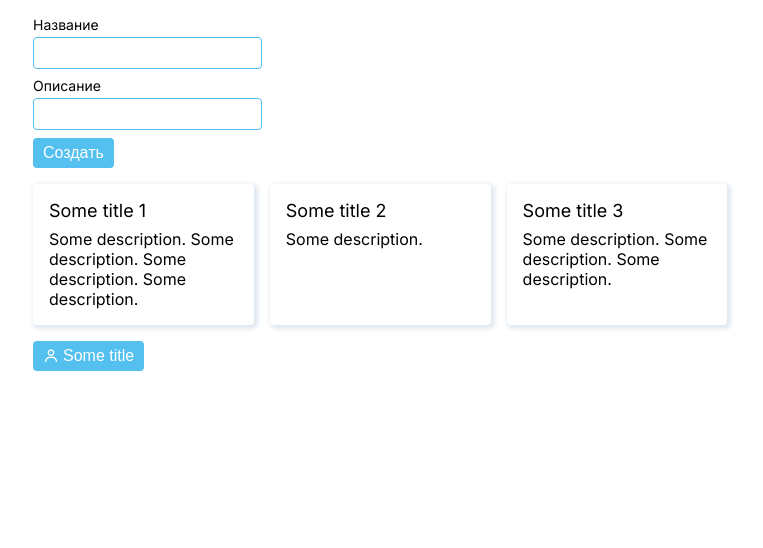
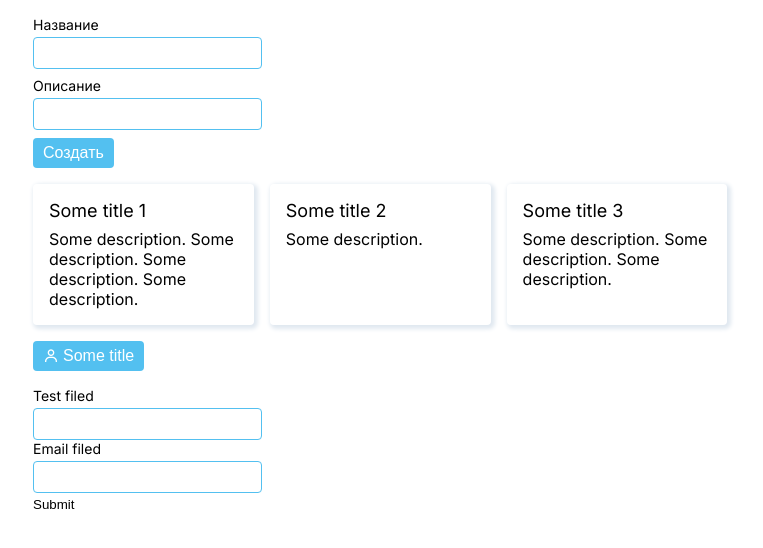
Before and after one commit to Gorschenko/react-app, a React (Create React App) app: page / in a window 1280 px wide. Shown: the top 548 px of the page, without its empty margins (23-786 px from the left). Built offline with nearby package versions, Linux system fonts and the light colour scheme.

Commit message:
Validation library has been added. New components have been created

```diff
--- a/package.json
+++ b/package.json
@@ -4,12 +4,15 @@
   "private": true,
   "dependencies": {
     "@craco/craco": "^7.1.0",
+    "@hookform/resolvers": "^3.1.0",
     "boxicons": "^2.1.4",
     "normalize.css": "^8.0.1",
     "prop-types": "^15.8.1",
     "react": "^18.2.0",
     "react-dom": "^18.2.0",
-    "react-scripts": "5.0.1"
+    "react-hook-form": "^7.43.9",
+    "react-scripts": "5.0.1",
+    "yup": "^1.1.1"
   },
   "scripts": {
     "start": "craco start",
--- a/src/components/App/App.js
+++ b/src/components/App/App.js
@@ -2,6 +2,7 @@ import React from 'react';
 import DefaultButton from 'components/base/DefaultButton/DefaultButton.js';
 import DefaultCard from 'components/base/DefaultCard/DefaultCard.js';
 import FormApp from 'components/App/FormApp/FormApp.js';
+import SimpleForm from 'components/SimpleForm/SimpleForm.js';
 import 'components/App/App.scss';
 
 export default class App extends React.Component {
@@ -54,6 +55,8 @@ export default class App extends React.Component {
           isDisabled={this.state.isDisbledButton}
           action={this.buttonAction}
         />
+
+        <SimpleForm />
       </div>
     )
   }
--- a/src/components/App/FormApp/FormApp.js
+++ b/src/components/App/FormApp/FormApp.js
@@ -19,6 +19,7 @@ export default class FormApp extends React.Component {
     }
     render() {
         return (
+            <div>
                 <form className={classes.formApp}>
                     <SimpleInput
                         title="Название"
@@ -35,6 +36,7 @@ export default class FormApp extends React.Component {
                       action={this.actions.submit}
                     />
                 </form>
+            </div>
         )
     }
 
--- /dev/null
+++ b/src/components/SimpleForm/SimpleForm.js
@@ -0,0 +1,37 @@
+import { useForm } from "react-hook-form";
+import { yupResolver } from '@hookform/resolvers/yup';
+import * as yup from "yup";
+import DefaultInput from 'components/base/DefaultInput/DefaultInput.js';
+// import DefaultButton from 'components/base/DefaultButton/DefaultButton.js';
+
+const SimpleForm = () => {
+    const schema = yup.object({
+        test: yup.string().required(),
+        email: yup.string().email().required(),
+    }).required();
+
+    const { register, handleSubmit, formState:{ errors } } = useForm(
+        { resolver: yupResolver(schema) }
+    );
+    const onSubmit = data => console.log(data);
+
+    return (
+        <form onSubmit={handleSubmit(onSubmit)}>
+            <DefaultInput
+                title="Test filed"
+                name="test"
+                register={register}
+                errors={errors}
+            />
+            <DefaultInput
+                title="Email filed"
+                name="email"
+                register={register}
+                errors={errors}
+            />
+            <button>Submit</button>
+        </form>
+    );
+}
+
+export default SimpleForm;
--- /dev/null
+++ b/src/components/base/DefaultInput/DefaultInput.js
@@ -0,0 +1,38 @@
+import PropType from 'prop-types';
+import 'components/base/DefaultInput/DefaultInput.scss';
+
+const DefaultInput = (props) => {
+    const title = props.title ? <p>{props.title}</p> : null;
+    const inputClasses = `
+        simple-input
+        simple-input_${props.size}
+    `;
+    const error = props.errors[props.name]
+        ? <p>{props.errors[props.name].message }</p>
+        : null;
+    return (
+        <div className={inputClasses}>
+            {title}
+            <input
+                type={props.type}
+                { ...props.register(props.name) }
+            />
+            {error}
+        </div>
+    )
+};
+
+DefaultInput.propTypes = {
+    name: PropType.string.isRequired,
+    errors: PropType.object.isRequired,
+    register: PropType.func.isRequired,
+    title: PropType.string,
+    type: PropType.string,
+}
+
+DefaultInput.defaultProps = {
+    type: 'text',
+    size: 'l',
+}
+
+export default DefaultInput;
--- /dev/null
+++ b/src/components/base/DefaultInput/DefaultInput.scss
@@ -0,0 +1,27 @@
+.default-input {
+    @include flex-column;
+    gap: 4px;
+
+    p {
+        @include text_s;
+    }
+
+    input {
+        border: 1px solid $cl-primary;
+        border-radius: 4px;
+    }
+
+    &_l {
+        input {
+            padding: 6px 10px;
+            @include text_m;
+        }
+    }
+
+    &_m {
+        input {
+            padding: 4px 8px;
+            @include text_xs;
+        }
+    }
+}
--- a/src/components/base/SimpleInput/SimpleInput.js
+++ b/src/components/base/SimpleInput/SimpleInput.js
@@ -35,7 +35,8 @@ export default class SimpleInput extends React.Component {
         const inputClasses = `
             simple-input
             simple-input_${this.props.size}
-        `
+        `;
+
         return (
             <div className={inputClasses}>
                 {title}
```
Also changed, not shown: 1 other file (tests, documents, lock files or other folders). Lines whose indentation alone changed are shown as unchanged.
